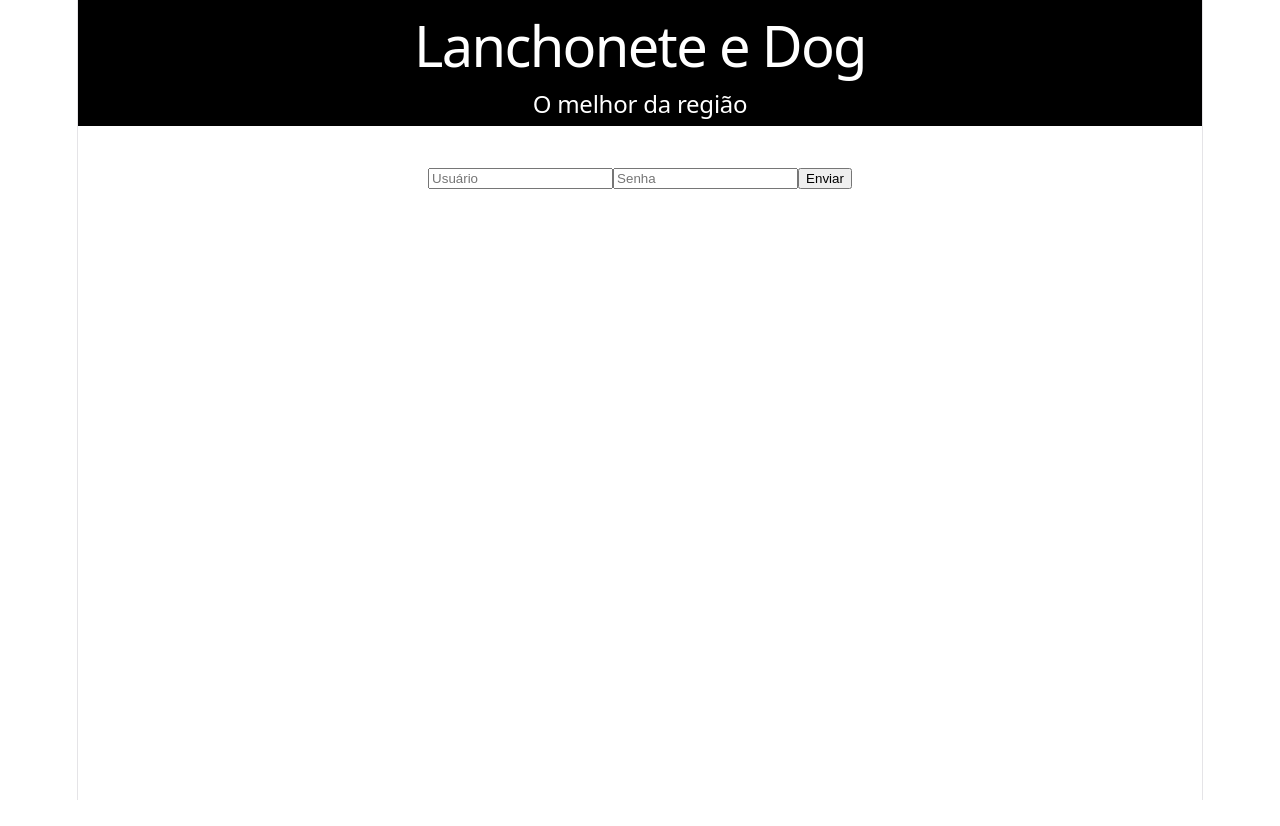
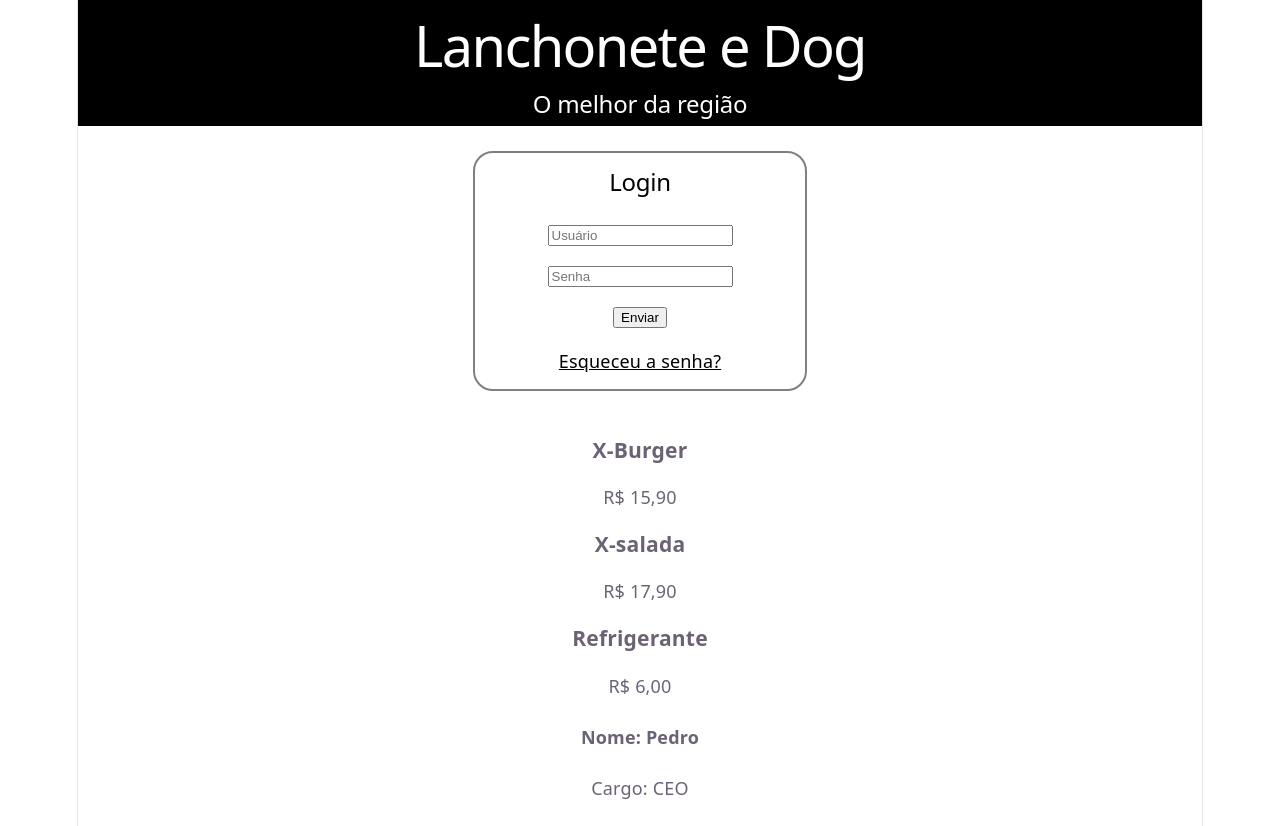
Before and after one commit to PeruzzoCode/projeto-pw, a React (Vite) app in the folder projeto-lanchonete/: page / in a window 1280 px wide. Before the commit the page ends 800 px from the top, so only its background shows below. Built offline with nearby package versions, Linux system fonts and the light colour scheme.

Commit message:
quarto commit

```diff
--- a/projeto-lanchonete/src/App.jsx
+++ b/projeto-lanchonete/src/App.jsx
@@ -1,5 +1,7 @@
 import Header from "./components/Header";
 import Login from "./components/Login";
+import CardProd from "./components/CardProd";
+import Funcionario from "./components/Funcionario";
 
 function App(){
     return(
@@ -9,6 +11,19 @@ function App(){
 
             <Login />
 
+            <CardProd nome="X-Burger"
+            preco="R$ 15,90"/>
+
+            <CardProd nome="X-salada"
+            preco="R$ 17,90"/>
+
+            <CardProd  nome="Refrigerante"
+            preco="R$ 6,00"
+            />
+
+            <Funcionario nome= "Pedro"
+            cargo= "CEO"/>
+
 
 
         </>
--- /dev/null
+++ b/projeto-lanchonete/src/components/CardProd.jsx
@@ -0,0 +1,18 @@
+import './CardProd.css'
+
+function CardProd ({nome, preco}){
+
+    return  (
+<>
+        <div className="produto">
+            <h3>{nome}</h3>
+        </div>
+
+        <div className="preco">
+            <p>{preco}</p>
+        </div>
+
+</>
+    )
+}
+export default CardProd
--- /dev/null
+++ b/projeto-lanchonete/src/components/Funcionario.css
@@ -0,0 +1,3 @@
+.funcionario p{
+    margin: 25px;
+}
--- /dev/null
+++ b/projeto-lanchonete/src/components/Funcionario.jsx
@@ -0,0 +1,12 @@
+import './Funcionario.css'
+
+function Funcionario({nome, cargo}){
+
+    return  (
+        <div className="funcionario">
+        <p><strong>Nome: {nome}</strong></p>
+        <p>Cargo: {cargo}</p>
+        </div>
+    );
+}
+export default Funcionario
--- a/projeto-lanchonete/src/components/Login.css
+++ b/projeto-lanchonete/src/components/Login.css
@@ -1,5 +1,15 @@
 .container {
-    display: flex ;
+    display: flex;
+    gap: 20px;
+    width: 300px;
+    align-items: center;
     flex-direction: column;
-    gap: 20px;
+    border: 2px solid gray;
+    padding: 15px;
+    margin: 25px auto;
+    border-radius: 20px;
 }
+
+.container h2, a{
+    color: black;
+}
--- a/projeto-lanchonete/src/components/Login.jsx
+++ b/projeto-lanchonete/src/components/Login.jsx
@@ -1,3 +1,5 @@
+import './Login.css'
+
 function Login(){
     return(
         <>
@@ -6,6 +8,7 @@ function Login(){
             <input type="text" placeholder="Usuário" />
             <input type="text" placeholder="Senha" />
             <button>Enviar</button>
+            <a href="#">Esqueceu a senha?</a>
         </div>
 
         </>
```
Also changed, not shown: projeto-lanchonete/src/components/CardProd.css (added), projeto-lanchonete/src/components/Header.css (line endings or trailing spaces).
